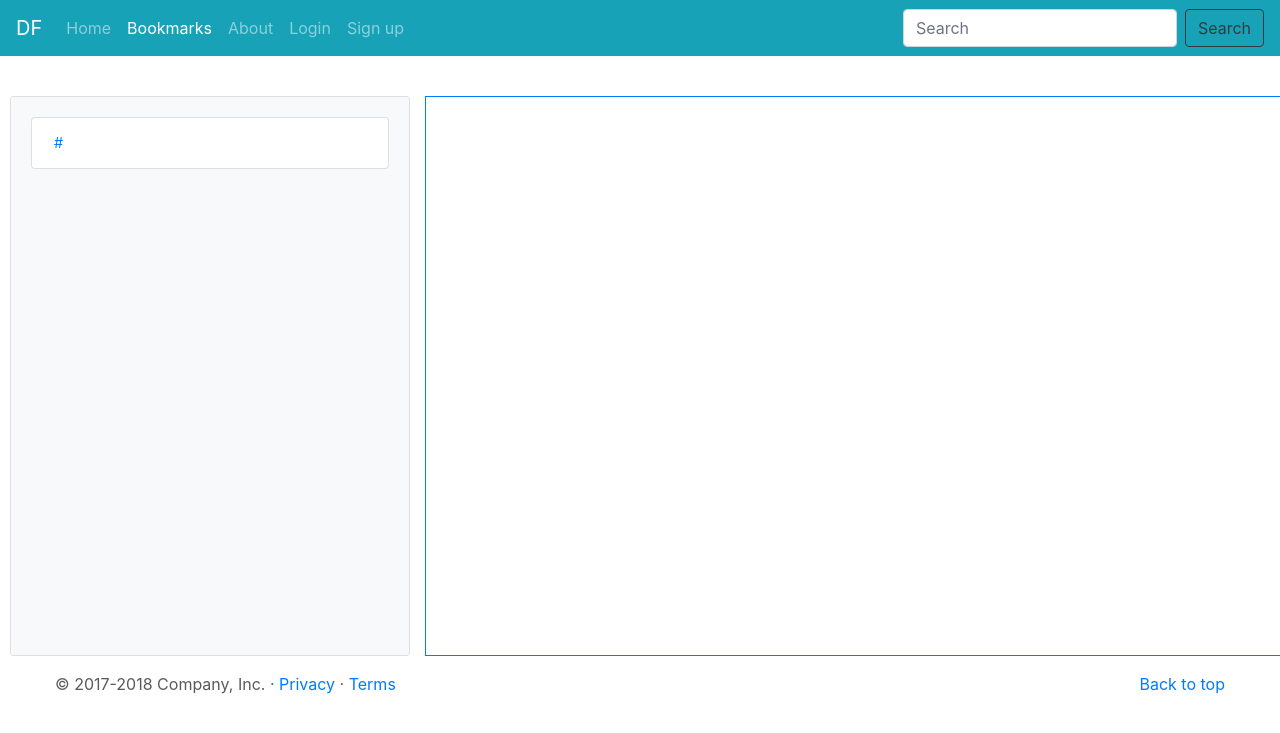
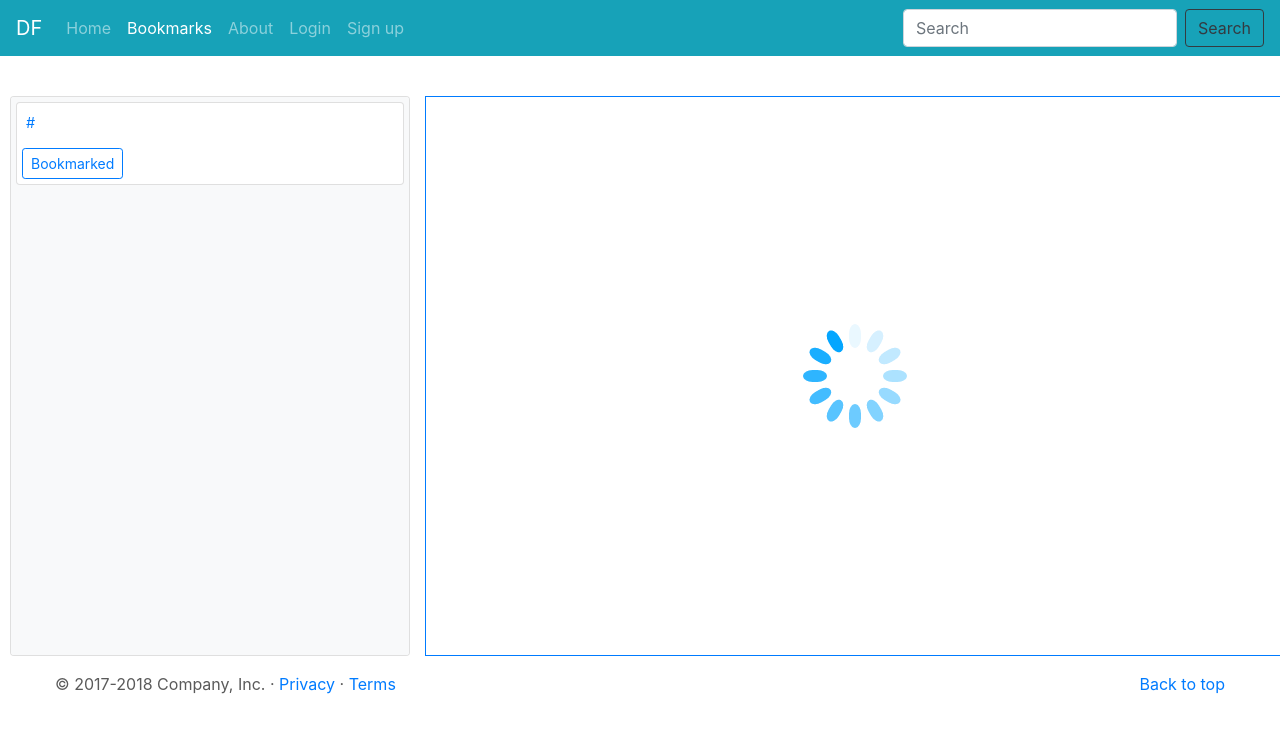
Before and after one commit to h-hub/hacknow-project, a Django app: page /bookmark in a window 1280 px wide. Shown: the top 733 px of the page. Run offline with Django 3.2, Linux system fonts and the light colour scheme; tables that the repository leaves empty hold one stand-in row (values such as "Sample post"); some libraries are stand-ins or nearby versions.

Commit message:
add book mark uis

```diff
--- a/home/home_templates/bookmarks.html
+++ b/home/home_templates/bookmarks.html
@@ -7,10 +7,14 @@
         <div class="card bookmark-card">
             <div class="card-body bg-light">
                 {% for bookmark_link in links %}
-                <div class="card bookmark-card-link">
-                    <div class="card-body">
+                <div class="card">
+                    <div class="card-body  bookmark-card-link">
                         <a class="nav-link" id="v-pills-profile-tab" data-toggle="pill" href="{{bookmark_link.link}}"
                             role="tab" aria-controls="v-pills-profile" aria-selected="false">{{bookmark_link.link}}</a>
+                    </div>
+                    <div class="card-body bookmark-card-link-buttons">
+                        <button type="button" class="btn btn-outline-primary btn-sm" id="bookmark-btn"><i
+                                    class="fas fa-bookmark text-warning"></i> Bookmarked</button>
                     </div>
                 </div>
                 {% endfor %}
@@ -18,7 +22,7 @@
         </div>
     </div>
     <div class="col-md-8 col-sm-12  bookmarks-content border border-primary">
-        <iframe src="" width="100%" height="550px" frameborder="0" allowtransparency="true"></iframe>
+        <iframe src="{{first_link.link}}" width="100%" height="550px" frameborder="0" allowtransparency="true"></iframe>
     </div>
 </div>
 
--- a/home/urls.py
+++ b/home/urls.py
@@ -7,6 +7,7 @@
     path('about', views.about, name='about'),
     path('bookmark', views.bookmarks, name='bookmarks'),
     path('ajax/bookmark', views.bookmark_links, name='bookmark'),
+    path('ajax/is_bookmark', views.is_bookmark, name='bookmark'),
     # path('$/', views.authors, name='authors'),
     # path('$/', views.links, name='links'),
 ]
--- a/home/views.py
+++ b/home/views.py
@@ -35,12 +35,14 @@
 def about(request):
     return render(request, 'home_templates/about.html')
 
+
 def bookmarks(request):
 
     bookmark_links = PostLink.objects.all()
 
     context = {
         'links': bookmark_links,
+        'first_link': bookmark_links[0]
     }
 
     return render(request, 'home_templates/bookmarks.html', context)
@@ -49,13 +51,34 @@
 def bookmark_links(request):
     link = request.GET.get('link', None)
 
-    post_link = PostLink()
-    post_link.link = link
-    post_link.author = request.user
-    post_link.save()
+    exist = PostLink.objects.filter(link=link, author=request.user).exists()
+
+    if exist:
+        PostLink.objects.filter(link=link, author=request.user).delete()
+        data = {
+            'is_saved': False
+        }
+    else:
+        post_link = PostLink()
+        post_link.link = link
+        post_link.author = request.user
+        post_link.save()
+
+        data = {
+            'is_saved': True
+        }
+
+    return JsonResponse(data)
+
+
+def is_bookmark(request):
+
+    link = request.GET.get('link', None)
+
+    exist = PostLink.objects.filter(link=link, author=request.user).exists()
 
     data = {
-        'is_saved': True
+        'is_bookmark': exist
     }
 
     return JsonResponse(data)
--- a/static/base.css
+++ b/static/base.css
@@ -116,21 +116,39 @@
     height: calc(100vh - 15rem);
 }
 
-.bookmark-content {
-    height: calc(100vh - 15rem);
-    min-height: 300px;
+.bookmark-card .card-body {
+    padding: 5px;
 }
 
-.bookmark-card-link {
+.bookmark-card .card{
     margin-bottom: 5px;
 }
 
-.bookmark-card-link div {
-    font-size: 0.9rem;
-    padding: 6px;
+.bookmarks-content {
+    height: calc(100vh - 15rem);
+    min-height: 300px;
+    background:url(../static/loading_screen.gif) center center no-repeat;
 }
 
-.bookmark-card-link div:hover {
+
+.bookmark-card-link {
+    font-size: 0.9rem;
+    padding: 3px;
+}
+
+.bookmark-card-link a{
+    padding: 4px;
+}
+
+.bookmark-card-link-buttons{
+    padding: 0 5px 5px 5px;
+}
+
+.bookmark-card-link:hover {
     background-color: #e7e9ea;
     cursor:pointer;
   }
+
+  .modal-title-menu-loading {
+    height: 30px;
+}
--- a/static/bookmarks.js
+++ b/static/bookmarks.js
@@ -6,7 +6,6 @@
         $(this).addClass('border border-primary');
         var link = $(this).find('a').attr('href');
         $('.bookmarks-content').find('iframe').attr('src', link);
-        //$(this).tab('show')
     })
 
 });
--- a/static/home.js
+++ b/static/home.js
@@ -6,6 +6,10 @@
     $('.modal').modal('handleUpdate')
 
     $('.modal').on('show.bs.modal', function (event) {
+
+        $('.modal-title-menu-loading').show();
+        $('.modal-title-menu').find('#bookmark-btn').remove();
+
         var button = $(event.relatedTarget) // Button that triggered the modal
         link = button.data('link')
         var title = button.data('title')
@@ -13,6 +17,24 @@
         var modal = $(this)
         modal.find('.modal-body').append(content);
         modal.find('#ModalLongTitle').text(title)
+
+        $.ajax({
+            url: '/ajax/is_bookmark',
+            data: {
+                'link': link
+            },
+            dataType: 'json',
+            success: function (data) {
+                if (!data.is_bookmark) {
+                    $('.modal-title-menu').append("<button type='button' class='btn btn-outline-primary btn-sm' id='bookmark-btn'><i class='far fa-bookmark'></i> Bookmark</button>");
+
+                    //alert("True");
+                } else {
+                    $('.modal-title-menu').append("<button type='button' class='btn btn-outline-primary btn-sm' id='bookmark-btn'><i class='fas fa-bookmark text-warning'></i> Bookmarked</button>");
+                }
+                $('.modal-title-menu-loading').hide();
+            }
+        });
     })
 
     $('.modal').on('hide.bs.modal', function (event) {
@@ -29,7 +51,10 @@
         }
     });
 
-    $("#bookmark-btn").click(function () {
+    $(".modal-title-menu").on("click", "#bookmark-btn", function () {
+        $('.modal-title-menu-loading').show();
+        $('.modal-title-menu').find('#bookmark-btn').remove();
+
         $.ajax({
             url: '/ajax/bookmark',
             data: {
@@ -37,12 +62,14 @@
             },
             dataType: 'json',
             success: function (data) {
-                if (data.is_saved) {
-                    alert("Saved");
+                if (!data.is_saved) {
+                    $('.modal-title-menu').append("<button type='button' class='btn btn-outline-primary btn-sm' id='bookmark-btn'><i class='far fa-bookmark'></i> Bookmark</button>");
+                } else {
+                    $('.modal-title-menu').append("<button type='button' class='btn btn-outline-primary btn-sm' id='bookmark-btn'><i class='fas fa-bookmark text-warning'></i> Bookmarked</button>");
                 }
+                $('.modal-title-menu-loading').hide();
             }
         });
-
     });
 
     $('.author-name-links').click(function () {
```
Also changed, not shown: home/home_templates/home.html (+5 -4 lines), static/loading.gif (added), static/loading_screen.gif (added).
